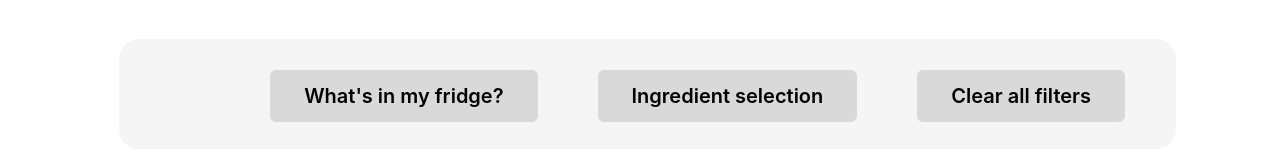
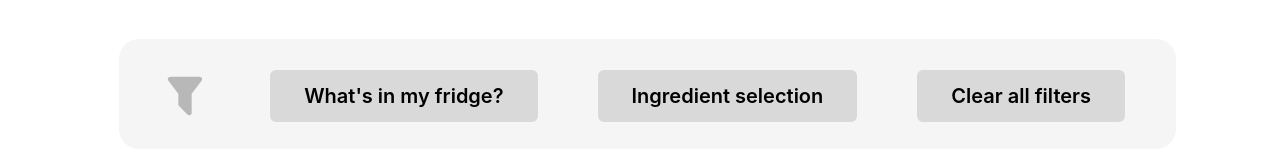
Before and after one commit to TheHammad7/SEPP-Prototype, a React (Vite) app in the folder Frontend/: page / in a window 1280 px wide. Shown: the part 334-494 px from the top of the page. Built offline with nearby package versions, Linux system fonts and the light colour scheme.

Commit message:
Add filter icon to filter bar

```diff
--- a/Frontend/src/App.jsx
+++ b/Frontend/src/App.jsx
@@ -4,6 +4,7 @@ import FilterButton from "./components/FilterButton";
 import MenuIcon from './assets/menu-icon.svg';
 import SSHLogo from './assets/ssh-logo.svg';
 import RecipeAppIcon from './assets/recipe-app-icon.svg'
+import FilterIcon from './assets/filter-icon.svg'
 
 function App() {
 
@@ -31,6 +32,7 @@ function App() {
 
       <div className="FilterBar">
         <div className="FilterButtons">
+          <img src={FilterIcon} alt="Filter Icon" className="FilterIcon" />
           <FilterButton label="What's in my fridge?" />
           <FilterButton label="Ingredient selection" />
           <FilterButton label="Clear all filters" />
```
Also changed, not shown: Frontend/src/assets/filter-icon.svg (added).
